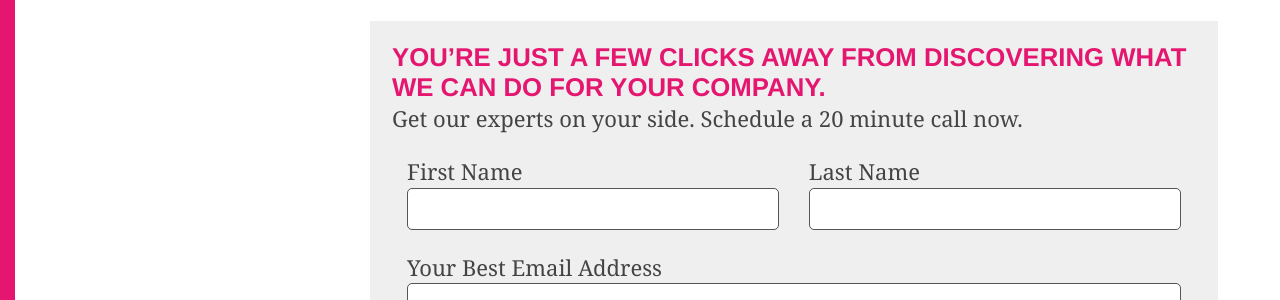
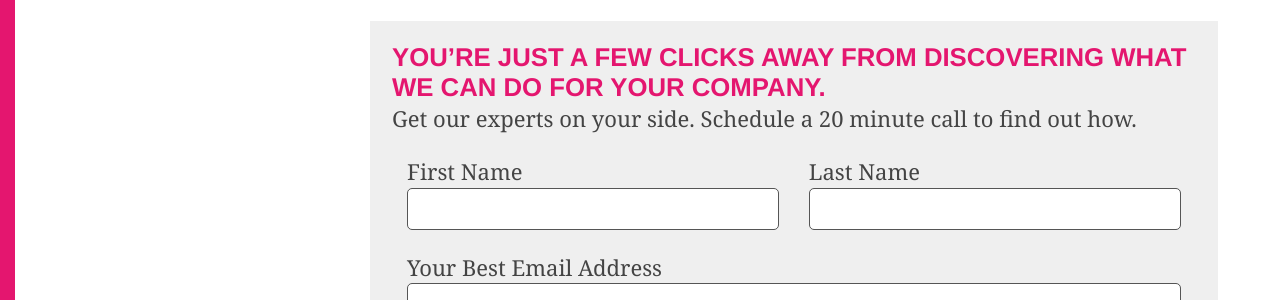
Before and after one commit to ninelabs/ninelabs.com, a Jekyll site: the page built from _posts/2015-02-26-looks-can-be-deceiving.md, in a window 1280 px wide. Shown: the part 763-1063 px from the top of the page. Built offline with Jekyll 4.4.1, drawn with Linux system fonts in a browser that asks for light colours; nearby versions of some CDN libraries.

Commit message:
less "salesy" text

```diff
--- a/_includes/ifs-global-form.html
+++ b/_includes/ifs-global-form.html
@@ -1,7 +1,7 @@
 
 <form class="simple-contact" accept-charset="UTF-8" action="https://il258.infusionsoft.com/app/form/process/557e4cea501f01ec1904c035d7eeb6ab" method="POST">
   <h3 style="margin:0">You&rsquo;re just a few clicks away from discovering what we can do for your company.</h3>
-  <p>Get our experts on your side. Schedule a 20 minute call now.</p>
+  <p>Get our experts on your side. Schedule a 20 minute call to find out how.</p>
   <input name="inf_form_xid" type="hidden" value="557e4cea501f01ec1904c035d7eeb6ab" />
   <input name="inf_form_name" type="hidden" value="Indicate interest" />
   <input name="infusionsoft_version" type="hidden" value="1.42.0.39" />
```
